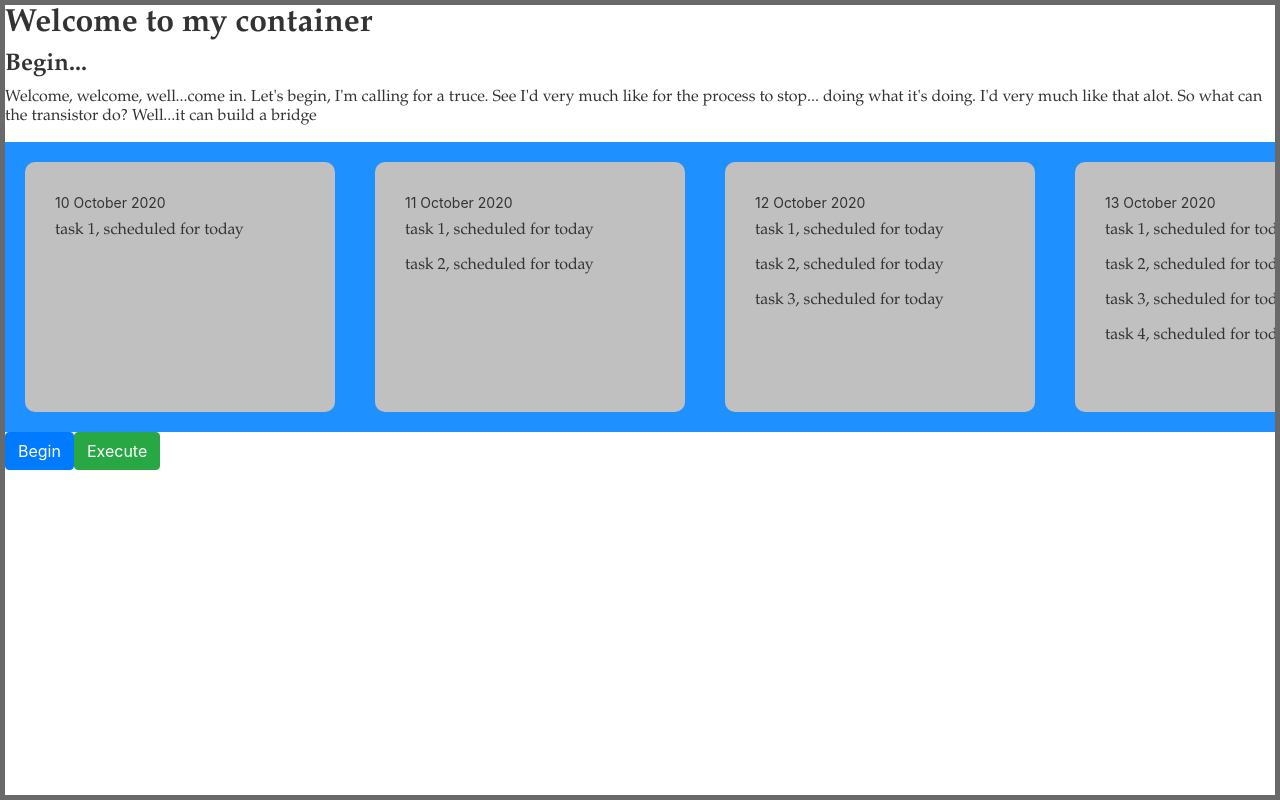
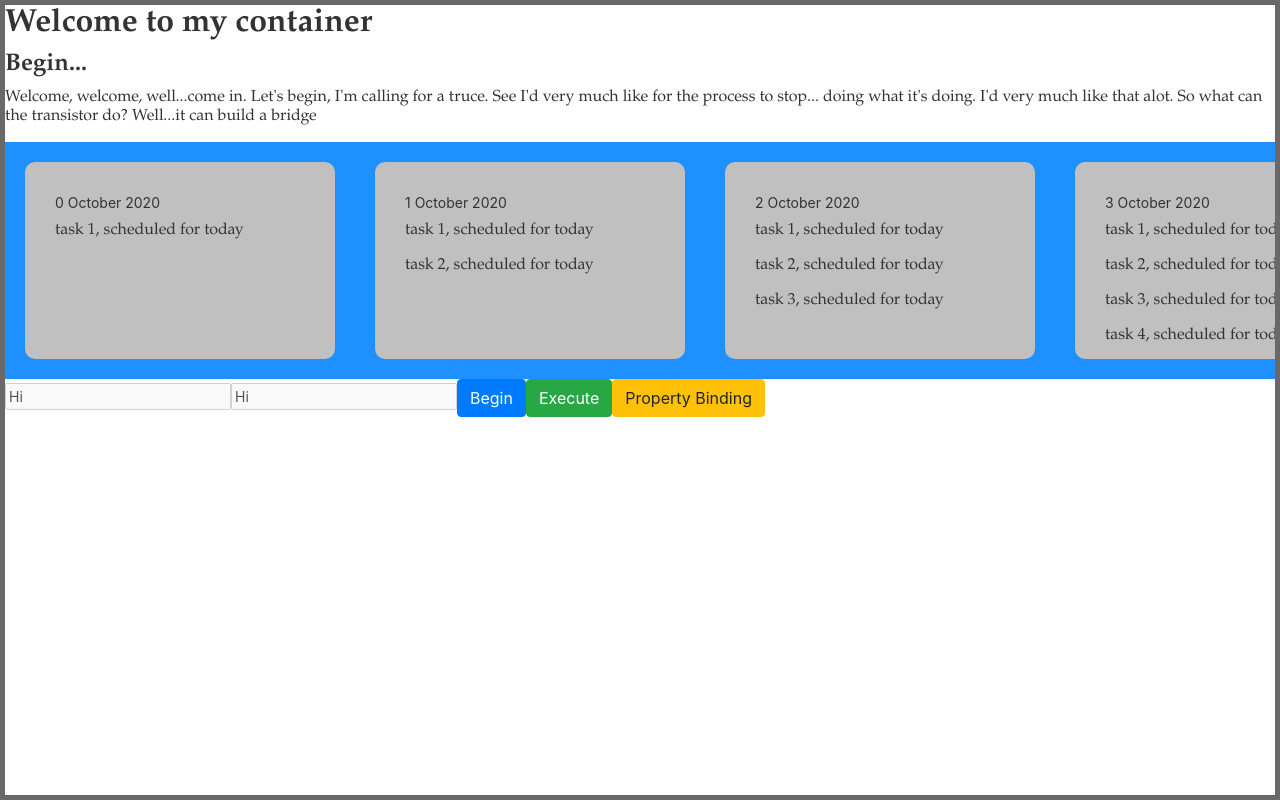
Before and after one commit to motlhale/Dr.Smash, an Angular app: page / in a window 1280 px wide. Built offline with nearby package versions, Linux system fonts and the light colour scheme.

Commit message:
chat base code

```diff
--- a/package.json
+++ b/package.json
@@ -16,9 +16,11 @@
     "@angular/compiler": "^10.1.6",
     "@angular/core": "^10.1.6",
     "@angular/forms": "^10.1.6",
+    "@angular/localize": "^10.1.6",
     "@angular/platform-browser": "^10.1.6",
     "@angular/platform-browser-dynamic": "^10.1.6",
     "@angular/router": "^10.1.6",
+    "@microsoft/signalr": "^3.1.9",
     "@ng-bootstrap/ng-bootstrap": "^7.0.0",
     "bootstrap": "^4.5.3",
     "rxjs": "~6.6.0",
--- a/src/app/app.module.ts
+++ b/src/app/app.module.ts
@@ -2,12 +2,14 @@ import { BrowserModule } from '@angular/platform-browser';
 import { NgModule } from '@angular/core';
 import { ReactiveFormsModule } from '@angular/forms';
 import { HttpClientModule,HTTP_INTERCEPTORS } from '@angular/common/http';
+import {  } from '@microsoft/signalr'
 
 import { NgbModule } from '@ng-bootstrap/ng-bootstrap';
 
 import { AppRoutingModule } from './app-routing.module';
 import { userService } from './services/userService';
 import { postService } from './services/postService';
+import { chatService } from './services/chatService';
 
 import { AppComponent } from './app.component';
 import { LoginComponent } from './components/login/login.component';
@@ -39,7 +41,8 @@ import { RegisterPg3Component } from './components/register-pg3/register-pg3.com
   ],
   providers: [
     userService,
-    postService
+    postService,
+    chatService
   ],
   bootstrap: [AppComponent]
 })
--- a/src/app/components/home/home.component.css
+++ b/src/app/components/home/home.component.css
@@ -8,7 +8,15 @@
 .flex-container {
     display: flex;
     background-color: dodgerblue;
-    overflow: scroll;
+    height: 30%;
+    overflow: auto;
+}
+
+.flex-container-new{
+    display: flex;
+    background-color: black;
+    height: 30%;
+    overflow: auto;
 }
 
 .flex-container > div {
@@ -19,14 +27,29 @@
     width: 50%;
 }
 
-.scrollButton{
-    background-color: #696969;
-
+.flex-container-new > div {
+    background-color: #c0c0c0;
+    padding: 30px;
+    margin: 20px;
+    border-radius: 10px;
+    width: 50%;
 }
 
-.scrollButton > button{
-    margin-top: 300%;
+::-webkit-scrollbar{
+    width: 2px;
+    height: 10px;
 }
+
+::-webkit-scrollbar-track{
+    opacity: 0;
+}
+
+::-webkit-scrollbar-thumb{
+    width: 10px;
+    border-radius: 15px;
+    background-color: #696969;
+}
+
 
 h1 {
     font-family: "Bodoni MT", Didot, "Didot LT STD", "Hoefler Text", Garamond, "Times New Roman", serif;
--- a/src/app/components/home/home.component.html
+++ b/src/app/components/home/home.component.html
@@ -3,7 +3,7 @@
     <h3>Begin...</h3>
     <p>Welcome, welcome, well...come in. Let's begin, I'm calling for a truce. See I'd very much like for the process to stop... doing what it's doing. I'd very much like that alot. So what can the transistor do? Well...it can build a bridge</p>
 
-    <div  class="flex-container">
+    <div  [ngClass]="theme">
         <div *ngFor="let cal of fakecalender" >
             <div style="width: 250px;">
                 <label>{{cal.day}} {{cal.month}} {{cal.year}}</label> <br/>
@@ -13,11 +13,13 @@
     </div>
 
     <div>
+        <input type="text" disabled [value]="text"/>
+        <input type="text" disabled value="{{text}}"/>
         <button class="btn btn-primary" (click)="open(myModal)">Begin</button>
         <button class="btn btn-success" (click)="open(myRegister)">Execute</button>
+        <button class="btn btn-warning" (click)="changeText()"> Property Binding</button>
     </div>
 </div>
-
 <ng-template #myModal let-modal>
     <div class="modal-header">
         <h4 class="modal-title" id="modal-basic-title">Login Modal</h4>
--- a/src/app/components/home/home.component.ts
+++ b/src/app/components/home/home.component.ts
@@ -4,7 +4,6 @@ import { LoginComponent } from '../login/login.component';
 import { RegisterComponent } from '../register/register.component';
 import { RegisterPg2Component } from '../register-pg2/register-pg2.component';
 import { RegisterPg3Component } from '../register-pg3/register-pg3.component';
-import { userService } from '../../services/userService';
 import { Router } from '@angular/router';
 
 @Component({
@@ -30,22 +29,33 @@ export class HomeComponent implements OnInit {
   step1 = false;
   step2 = false;
   step3 = true;
+  theme = "flex-container";
+  text:string ="Hi";
   closeResult:string;
   fakecalender =[];
 
   constructor(
     private modalService: NgbModal,
     private router: Router) {
-
     }
 
   ngOnInit(): void {
     this.generateCalenderView();
   }
 
+  changeText(){
+    if(this.text == "Hi"){
+      this.text = "Changed";
+      this.theme = "flex-container-new";
+    }
+    else{
+      this.text = "Hi";
+      this.theme = "flex-container";
+    }
+  }
   generateCalenderView(){
     var s = new Date();
-    for (let index = -2; index < 3 ; index ++) {
+    for (let index = -12; index < 15 ; index ++) {
       var tasks = [];
       var myRandom = Math.floor(Math.random()*(7-3)+2)
 
--- a/src/app/helper/appSettings.ts
+++ b/src/app/helper/appSettings.ts
@@ -1,3 +1,4 @@
 export class AppSettings{
     public static BaseURL = "https://gorest.co.in/public-api";
+    public static ChatURL = "http://localhost:4200/api/chat/seng";
 }
--- /dev/null
+++ b/src/app/services/chatService.ts
@@ -0,0 +1,47 @@
+import { Injectable } from '@angular/core';
+import { HttpClient, HttpHeaders } from '@angular/common/http';
+import { map } from 'rxjs/operators';
+import { AppSettings } from '../helper/appSettings';
+import * as signalR from '@microsoft/signalr';
+import { Observable, Subject } from 'rxjs';
+
+@Injectable()
+export class chatService {
+    private connection:any = new signalR.HubConnectionBuilder().withUrl(`${AppSettings.ChatURL}/chatsocket`)
+    .configureLogging(signalR.LogLevel.Error)
+    .build();
+
+    private sharedObj = new Subject<any>()
+
+    constructor(private httpClient:HttpClient){
+        this.connection.onclose( async () => {
+            await this.start()
+        });
+        this.connection.on("RecieveOne",(user,message) =>{ this.mapRecivedMessage(user,message)});
+        this.start();
+    }
+
+    public async start() {
+        try {
+          await this.connection.start();
+          console.log("connected");
+        } catch (err) {
+          console.log(err);
+          setTimeout(() => this.start(), 5000);
+        }
+      }
+
+      private mapRecivedMessage(user, message){
+          var obj ={
+              'userTo': user,
+              'message' : message
+          };
+
+          this.sharedObj.next(obj);
+      }
+
+    sendMessage(message){
+        this.httpClient.post<any>(`${AppSettings.ChatURL}/api/send`,message)
+        .pipe( map( (response) =>{return response}))
+    }
+}
--- a/src/polyfills.ts
+++ b/src/polyfills.ts
@@ -1,3 +1,7 @@
+/***************************************************************************************************
+ * Load `$localize` onto the global scope - used if i18n tags appear in Angular templates.
+ */
+import '@angular/localize/init';
 /**
  * This file includes polyfills needed by Angular and is loaded before the app.
  * You can add your own extra polyfills to this file.
```
Also changed, not shown: 1 other file (tests, documents, lock files or other folders).
